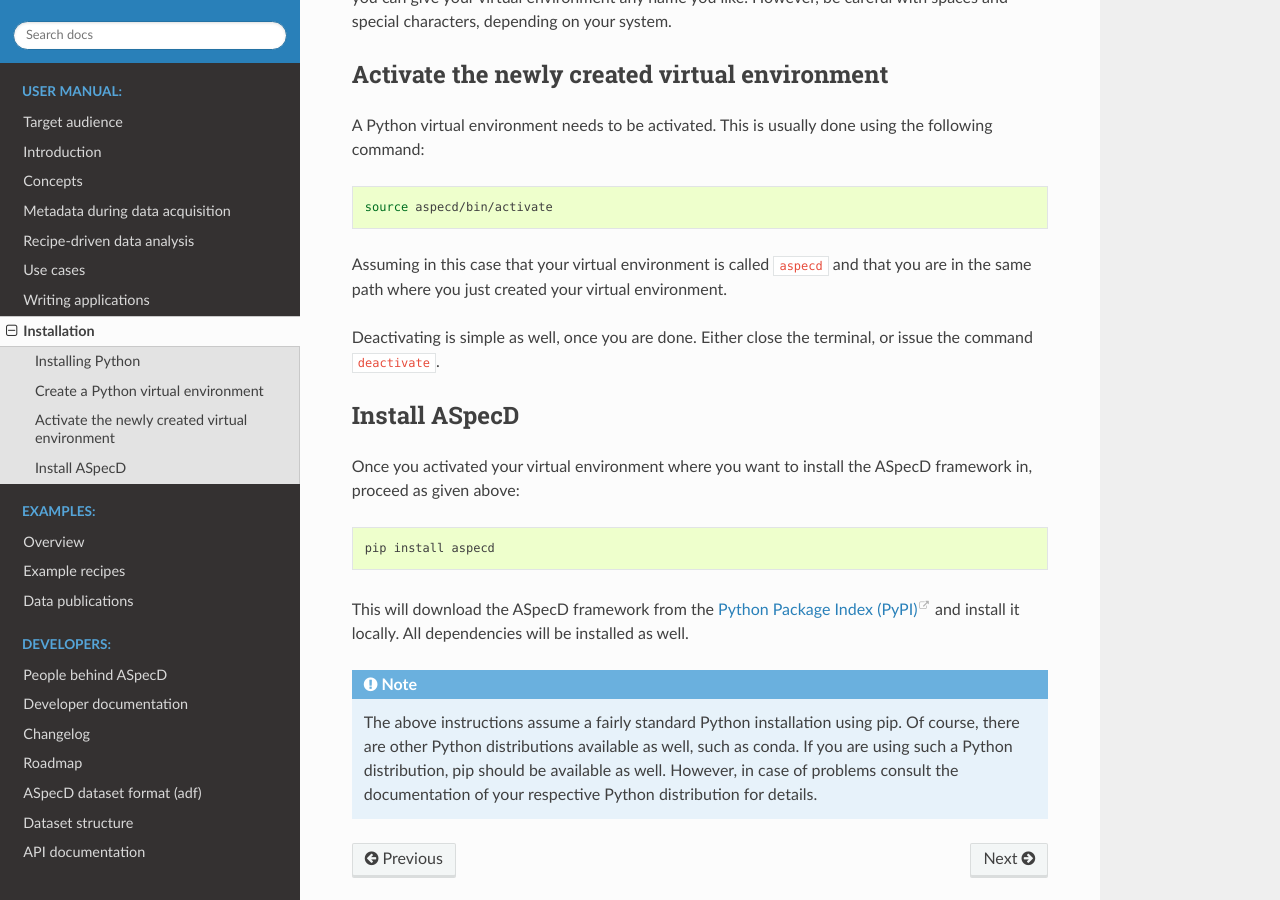
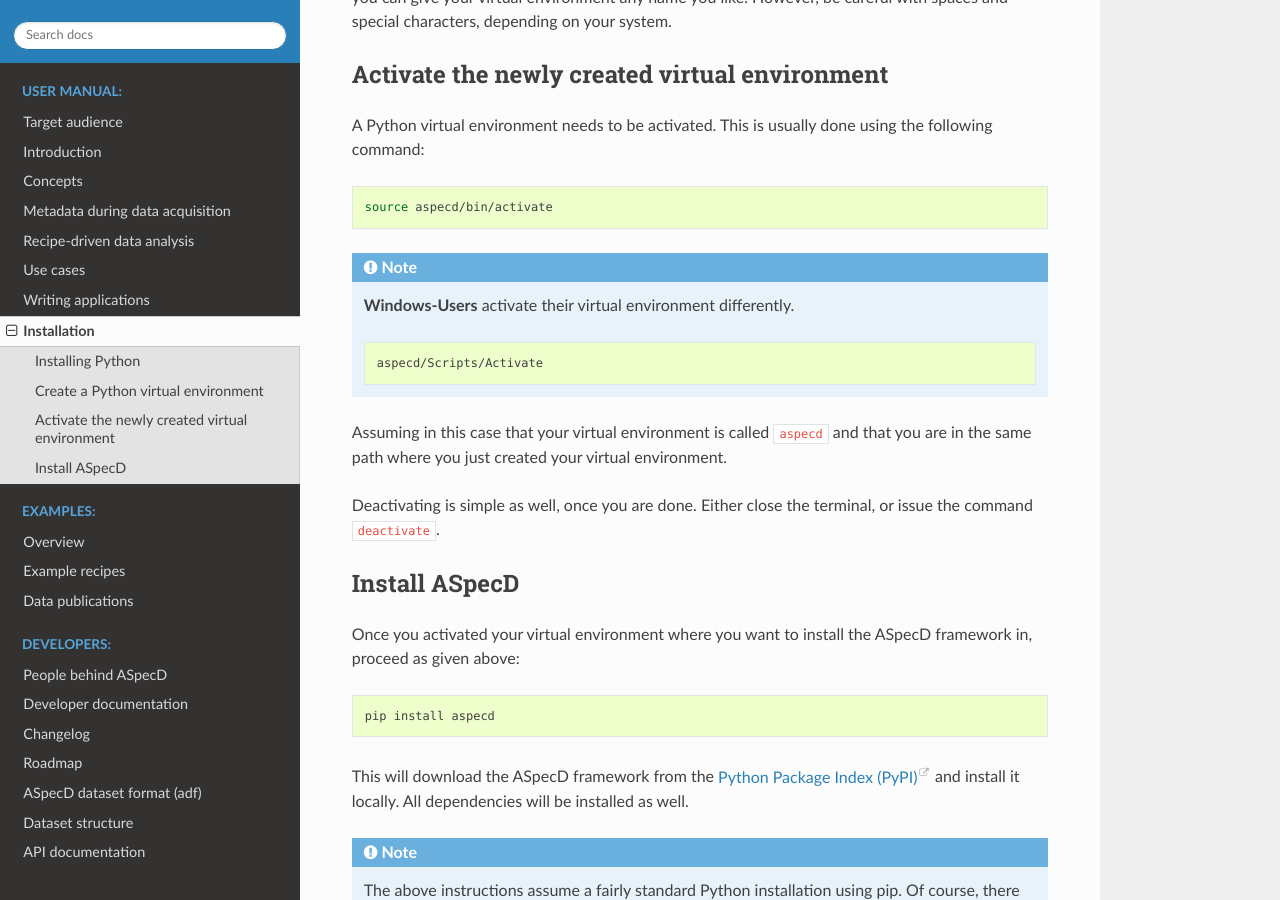
Before and after one commit to tillbiskup/aspecd, a Sphinx documentation site: the page built from docs/installing.rst, in a window 1280 px wide and 900 px high, scrolled down 1604 px. Built offline with Sphinx 7.4.7 and the Read the Docs theme 3.1.0, drawn with Linux system fonts in a browser that asks for light colours.

Commit message:
Add info for Windows-Users on How to activate the virtual environment.

```diff
--- a/docs/installing.rst
+++ b/docs/installing.rst
@@ -70,6 +70,15 @@
 
     source aspecd/bin/activate
 
+
+.. note::
+
+    **Windows-Users** activate their virtual environment differently.
+
+    .. code-block:: bash
+
+        aspecd/Scripts/Activate
+
 Assuming in this case that your virtual environment is called ``aspecd`` and that you are in the same path where you just created your virtual environment.
 
 Deactivating is simple as well, once you are done. Either close the terminal, or issue the command ``deactivate``.
```
